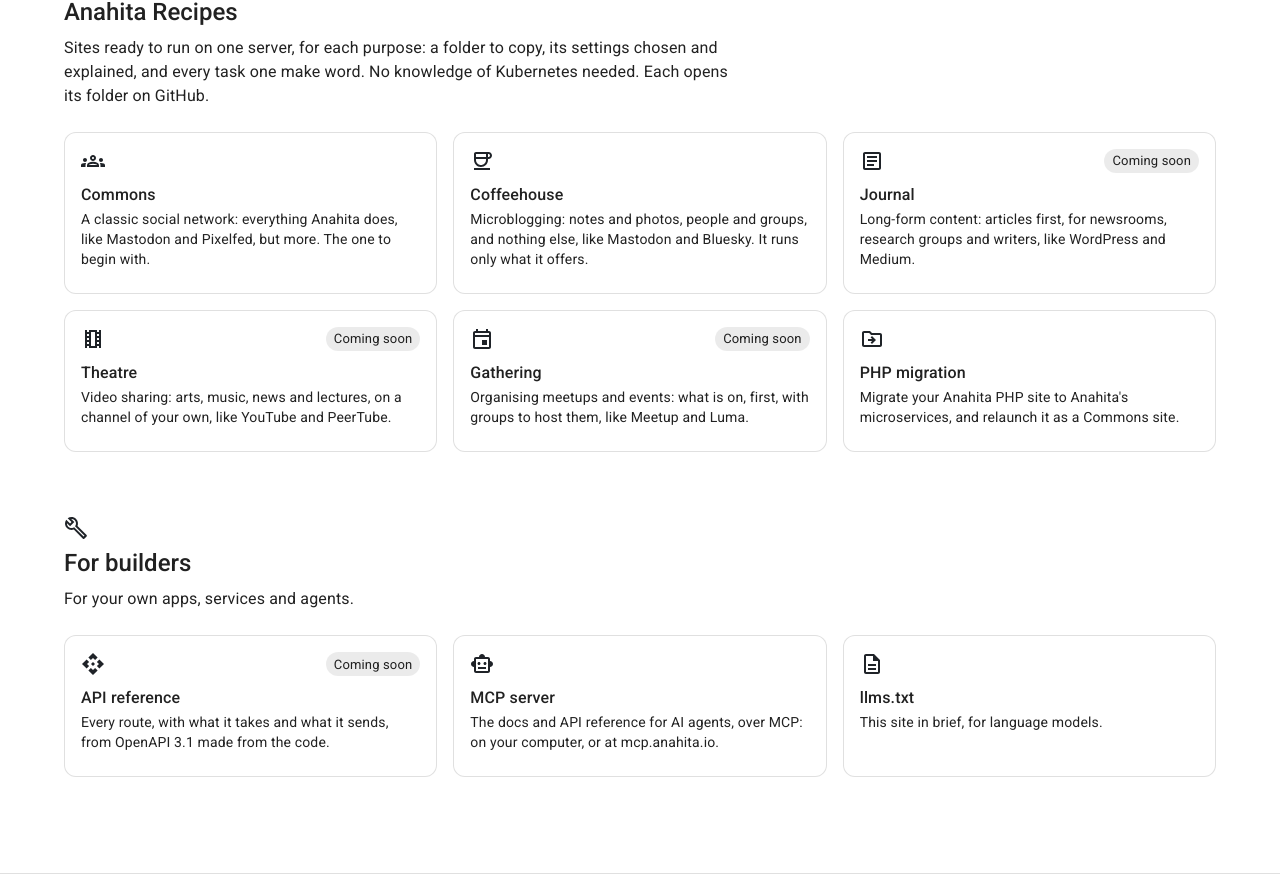
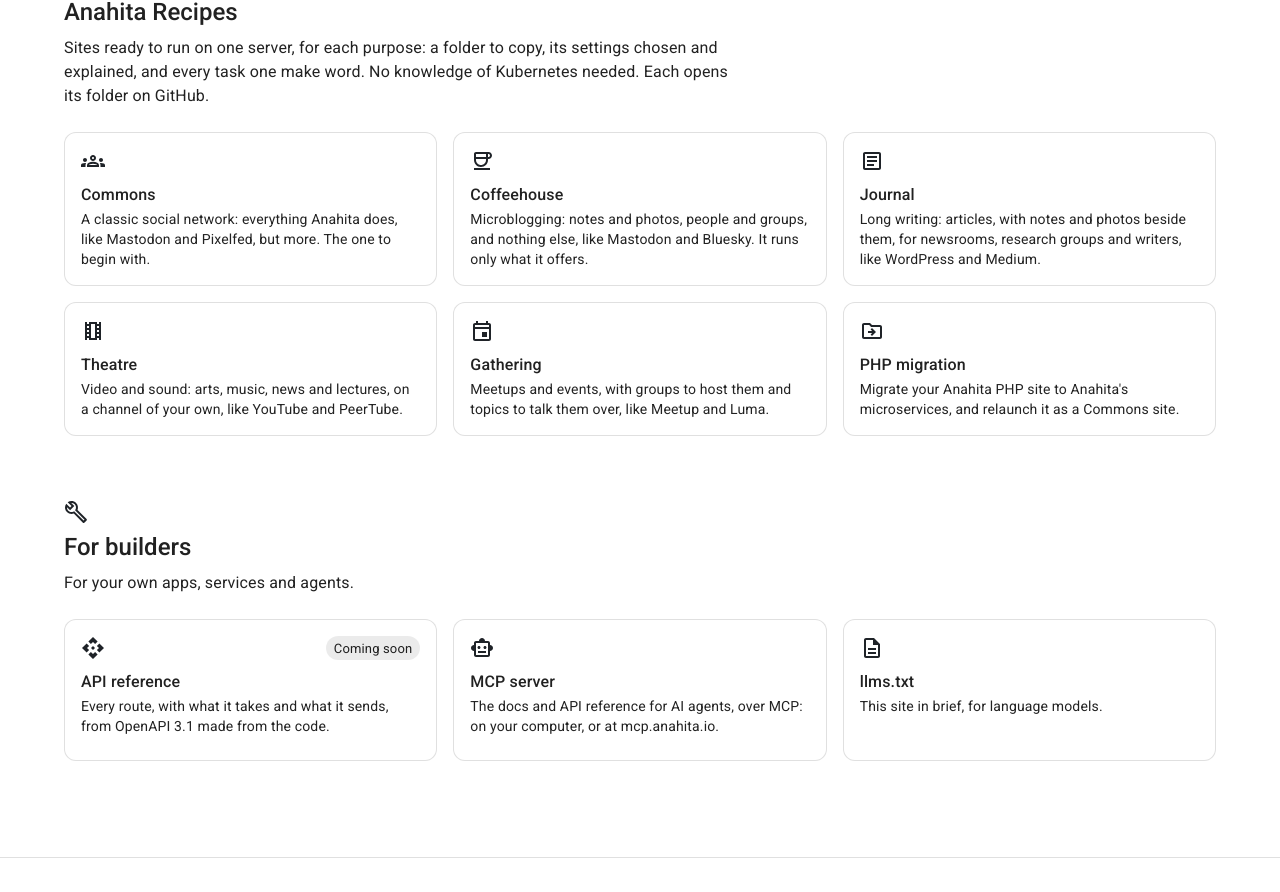
Before and after one commit to anahitasocial/anahita.io, a Next.js app: page /docs in a window 1280 px wide. Shown: the part 1420-2312 px from the top of the page. Built offline with nearby package versions, Linux system fonts and the light colour scheme; what @mui/material-nextjs would draw is missing.

Commit message:
docs - the journal, theatre and gathering recipes are ready to try
- changed: their cards link to the recipes, and say what each offers

```diff
--- a/src/data/docs.js
+++ b/src/data/docs.js
@@ -49,17 +49,20 @@ export const recipes = [
   {
     icon: 'article',
     title: 'Journal',
-    text: 'Long-form content: articles first, for newsrooms, research groups and writers, like WordPress and Medium.',
+    text: 'Long writing: articles, with notes and photos beside them, for newsrooms, research groups and writers, like WordPress and Medium.',
+    href: `${recipesRepo}/journal`,
   },
   {
     icon: 'theatre',
     title: 'Theatre',
-    text: 'Video sharing: arts, music, news and lectures, on a channel of your own, like YouTube and PeerTube.',
+    text: 'Video and sound: arts, music, news and lectures, on a channel of your own, like YouTube and PeerTube.',
+    href: `${recipesRepo}/theatre`,
   },
   {
     icon: 'event',
     title: 'Gathering',
-    text: 'Organising meetups and events: what is on, first, with groups to host them, like Meetup and Luma.',
+    text: 'Meetups and events, with groups to host them and topics to talk them over, like Meetup and Luma.',
+    href: `${recipesRepo}/gathering`,
   },
   {
     icon: 'move',
```
